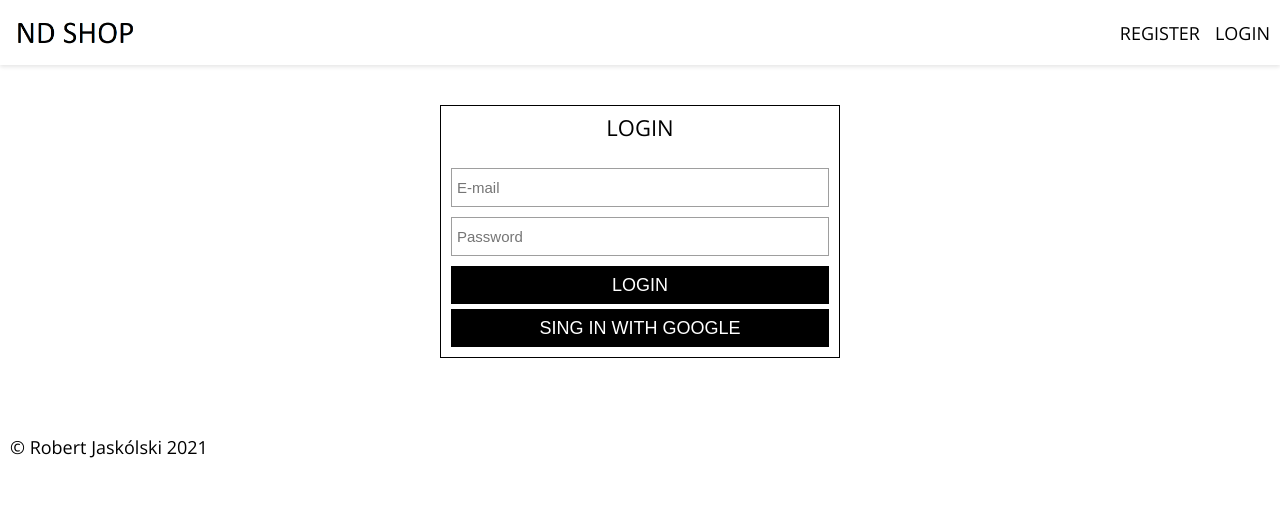
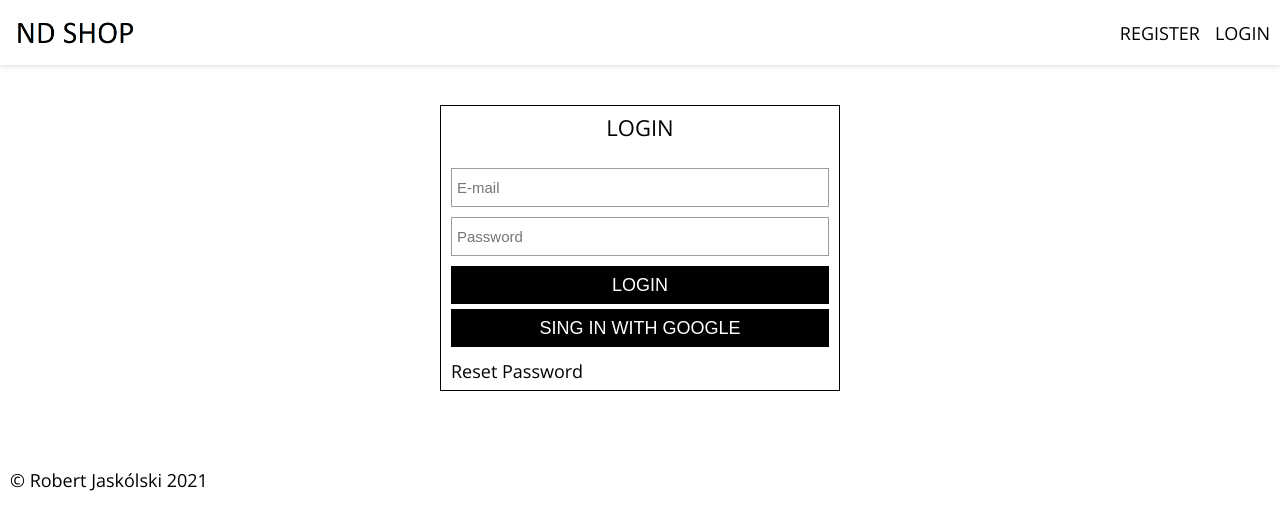
Before and after one commit to RobertJaskolski/ecommerce, a React (Create React App) app: page /login in a window 1280 px wide. Shown: the top 530 px of the page. Built offline with nearby package versions, Linux system fonts and the light colour scheme; no server answers.

Commit message:
Implemented routing to recovery

```diff
--- a/src/App.js
+++ b/src/App.js
@@ -11,6 +11,7 @@ import HomepageLayout from "./layouts/HomepageLayout";
 import Homepage from "./pages/Homepage";
 import Registration from "./pages/Registration";
 import Login from "./pages/Login";
+import Recovery from "./pages/Recovery";
 
 const INIT_STATE = {
   currentUser: null,
@@ -87,6 +88,18 @@ class App extends React.Component {
               )
             }
           />
+          <Route
+            path="/recovery"
+            render={() =>
+              currentUser ? (
+                <Redirect to="/" />
+              ) : (
+                <MainLayout currentUser={currentUser}>
+                  <Recovery />
+                </MainLayout>
+              )
+            }
+          />
         </Switch>
       </div>
     );
--- a/src/components/SignIn/index.js
+++ b/src/components/SignIn/index.js
@@ -1,7 +1,9 @@
 import React, { useState } from "react";
 import "./styles.scss";
+import { singInWithGoogle, auth } from "../../firebase/utils";
+import { Link } from "react-router-dom";
+
 import Button from "../Forms/Button";
-import { singInWithGoogle, auth } from "../../firebase/utils";
 import AuthWrapper from "../AuthWrapper";
 import Input from "../Forms/Input";
 
@@ -48,10 +50,15 @@ function SignIn(props) {
             onChange={handleChange}
           />
           <Button type="submit">LogIn</Button>
+
           <div className="socialSingin">
             <div className="row">
               <Button onClick={singInWithGoogle}>Sing in with Google</Button>
             </div>
+          </div>
+
+          <div className="links">
+            <Link to="/recovery">Reset Password</Link>
           </div>
         </form>
       </div>
--- a/src/components/SignIn/styles.scss
+++ b/src/components/SignIn/styles.scss
@@ -1,3 +1,11 @@
 .socialSingin {
   margin: 0.5rem auto 0;
 }
+.links {
+  display: block;
+  width: 100%;
+  margin: 1.5rem auto 0;
+  a {
+    color: black;
+  }
+}
--- a/src/components/Signup/index.js
+++ b/src/components/Signup/index.js
@@ -39,11 +39,6 @@ function Signup() {
         password
       );
       await handleUserProfile(user, { displayName });
-      setDisplayName("");
-      setEmail("");
-      setPassword("");
-      setConfirmPassword("");
-      setErrors([]);
     } catch (err) {
       console.log(err);
     }
```
